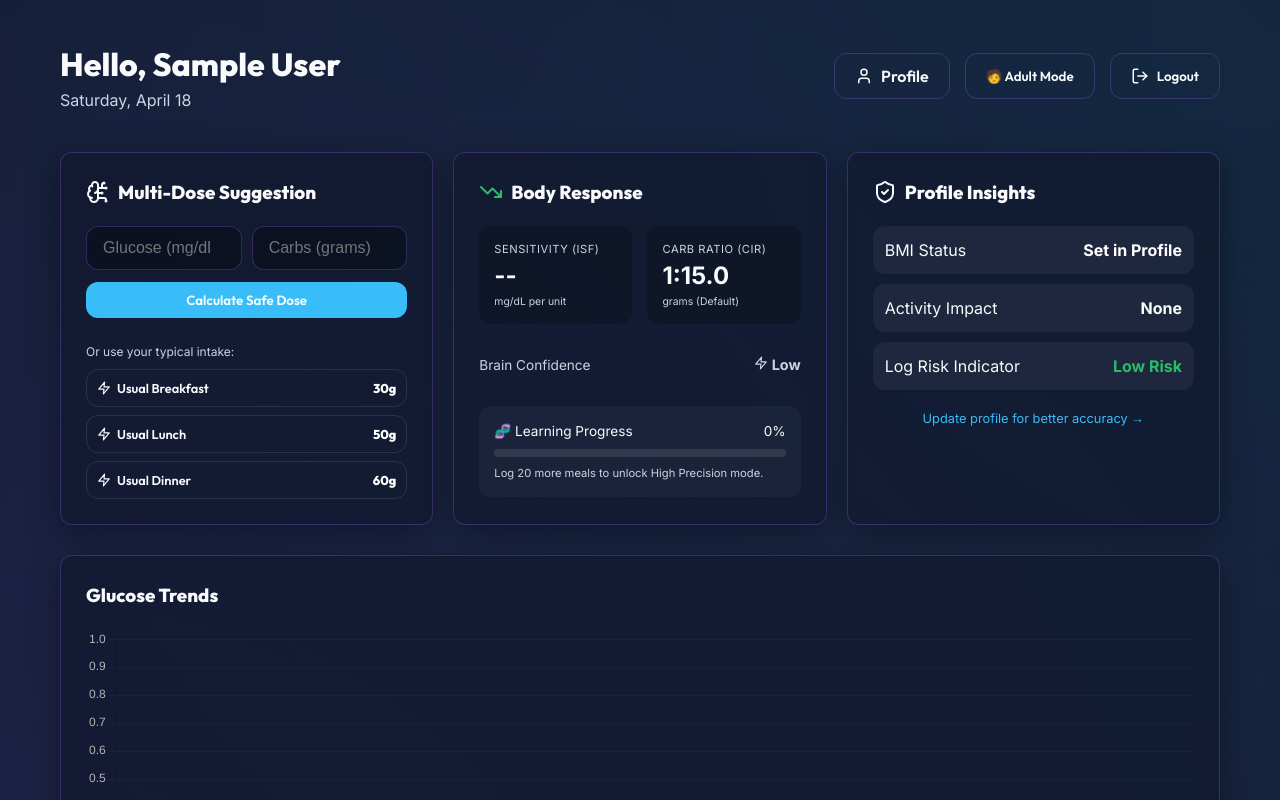
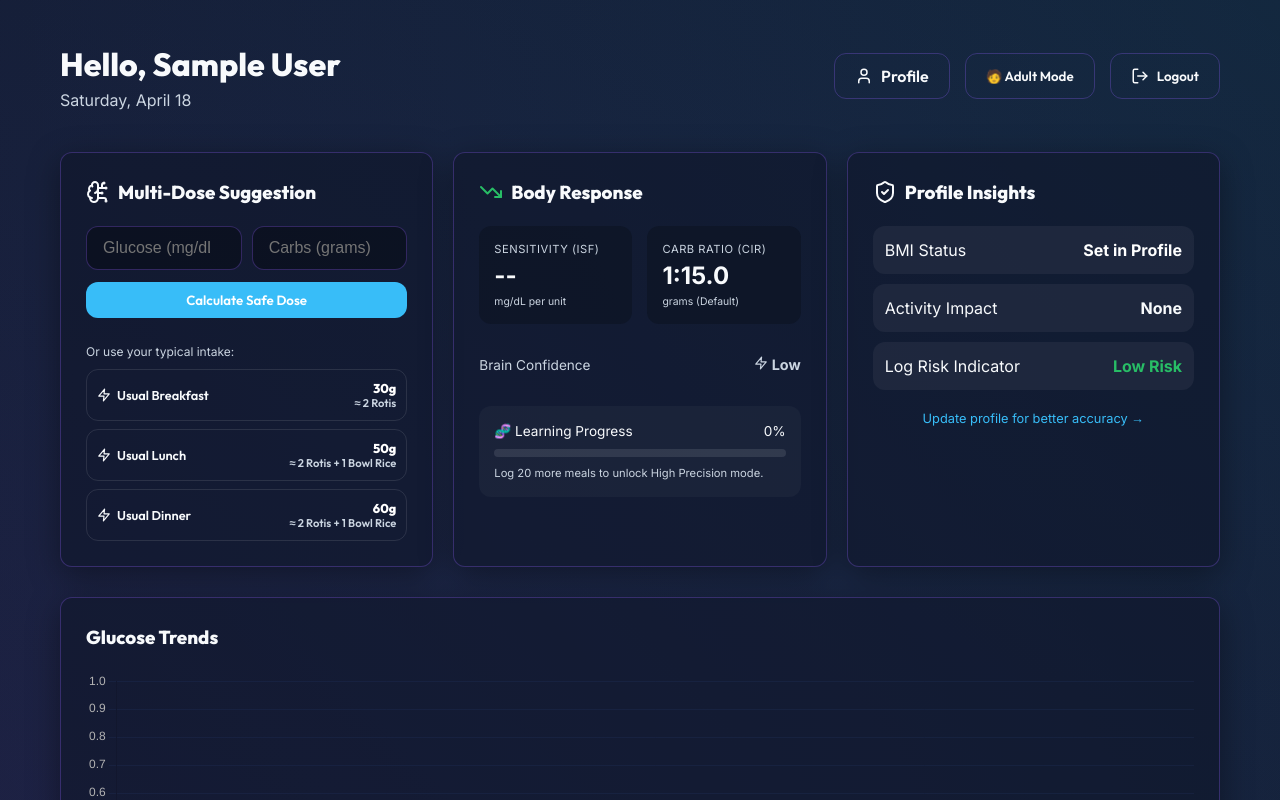
Before and after one commit to atharvachare/GlucoLogic, a React (Vite) app in the folder frontend/: page / in a window 1280 px wide. Shown: the top 800 px of the page. Built offline with nearby package versions, Linux system fonts and the light colour scheme; no server answers; sample sign-in values are in the browser's storage.

Commit message:
feat: add food portion translations to dashboard buttons

```diff
--- a/frontend/src/pages/Dashboard.jsx
+++ b/frontend/src/pages/Dashboard.jsx
@@ -222,6 +222,15 @@ const Dashboard = ({ user, setUser }) => {
                     const mealStats = stats?.meal_stats || { avg_carbs_breakfast: 30, avg_carbs_lunch: 50, avg_carbs_dinner: 60 };
                     const carbVal = mealStats[`avg_carbs_${type}`] || (type === 'breakfast' ? 30 : type === 'lunch' ? 50 : 60);
 
+                    const getFoodEquivalent = (grams) => {
+                      if (grams <= 15) return '≈ 1 Roti';
+                      if (grams <= 30) return '≈ 2 Rotis';
+                      if (grams <= 45) return '≈ 2 Rotis + Dal';
+                      if (grams <= 60) return '≈ 2 Rotis + 1 Bowl Rice';
+                      if (grams <= 80) return '≈ 3 Rotis + Rice + Dal';
+                      return '≈ Large Meal';
+                    };
+
                     return (
                       <button
                         key={type}
@@ -236,7 +245,10 @@ const Dashboard = ({ user, setUser }) => {
                           <Zap size={14} className="text-primary" />
                           Usual {type.charAt(0).toUpperCase() + type.slice(1)}
                         </span>
-                        <strong style={{ color: 'white' }}>{carbVal}g</strong>
+                        <div style={{ display: 'flex', flexDirection: 'column', alignItems: 'flex-end' }}>
+                          <strong style={{ color: 'white' }}>{carbVal}g</strong>
+                          <span style={{ fontSize: '0.7rem', color: 'var(--text-dim)' }}>{getFoodEquivalent(carbVal)}</span>
+                        </div>
                       </button>
                     );
                   })}
```
